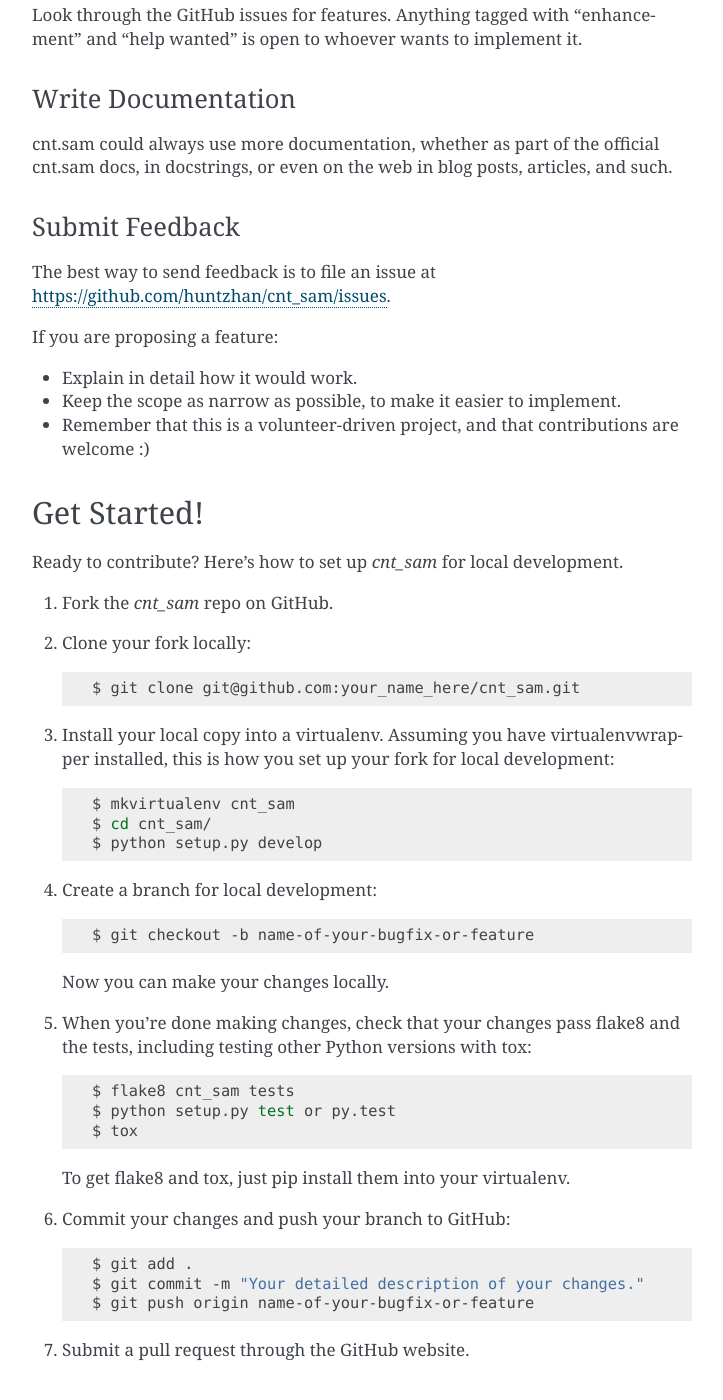
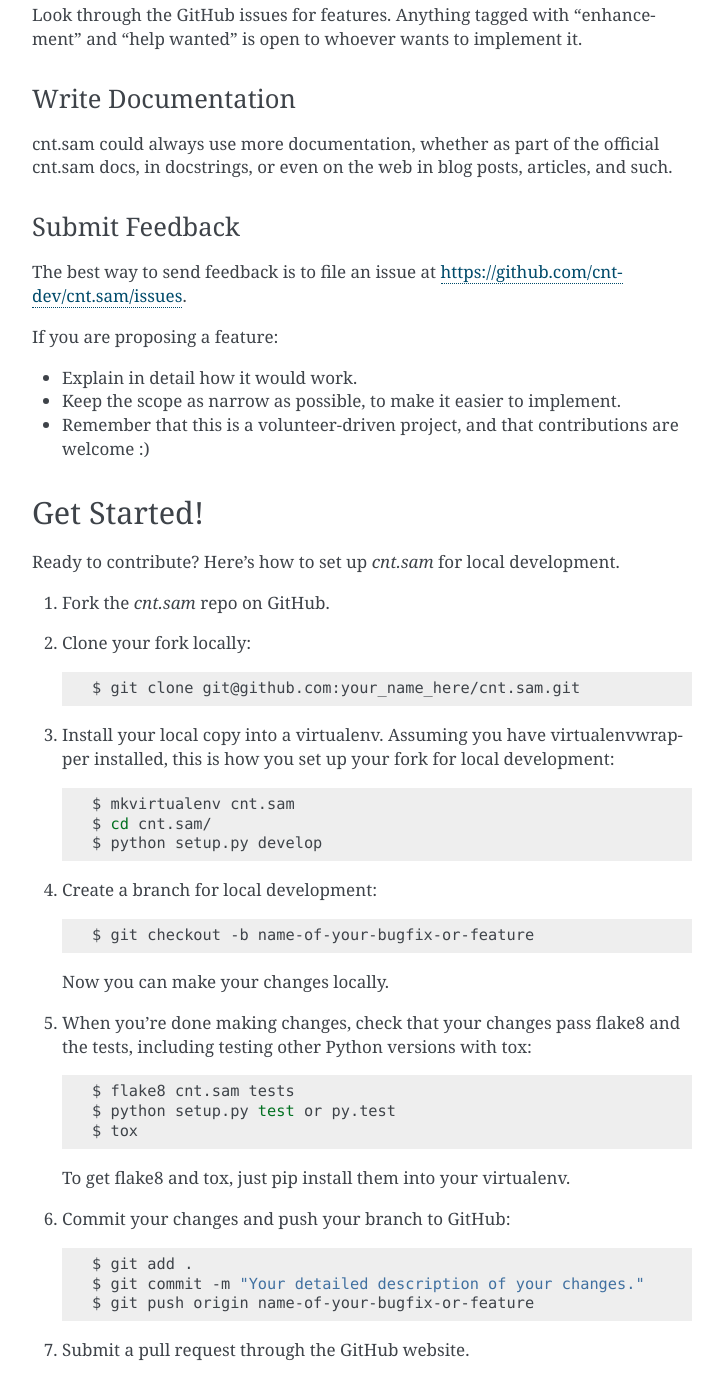
Before and after one commit to cnt-dev/cnt.sam, a Sphinx documentation site: the page built from docs/contributing.rst, in a window 1280 px wide and 1400 px high, scrolled down 704 px. Shown: the whole window, without its empty margins (388-1111 px from the left). Built offline with Sphinx 7.4.7, drawn with Linux system fonts in a browser that asks for light colours; pages that are not in the unit, such as notebooks, are missing from menus; the version number is read from the project's files by our own code; some of the changed text lies outside the part shown.

Commit message:
Fix something. (#8)

```diff
--- a/CONTRIBUTING.rst
+++ b/CONTRIBUTING.rst
@@ -15,7 +15,7 @@ Types of Contributions
 Report Bugs
 ~~~~~~~~~~~
 
-Report bugs at https://github.com/huntzhan/cnt_sam/issues.
+Report bugs at https://github.com/cnt-dev/cnt.sam/issues.
 
 If you are reporting a bug, please include:
 
@@ -45,7 +45,7 @@ articles, and such.
 Submit Feedback
 ~~~~~~~~~~~~~~~
 
-The best way to send feedback is to file an issue at https://github.com/huntzhan/cnt_sam/issues.
+The best way to send feedback is to file an issue at https://github.com/cnt-dev/cnt.sam/issues.
 
 If you are proposing a feature:
 
@@ -57,17 +57,17 @@ If you are proposing a feature:
 Get Started!
 ------------
 
-Ready to contribute? Here's how to set up `cnt_sam` for local development.
+Ready to contribute? Here's how to set up `cnt.sam` for local development.
 
-1. Fork the `cnt_sam` repo on GitHub.
+1. Fork the `cnt.sam` repo on GitHub.
 2. Clone your fork locally::
 
-    $ git clone git@github.com:your_name_here/cnt_sam.git
+    $ git clone git@github.com:your_name_here/cnt.sam.git
 
 3. Install your local copy into a virtualenv. Assuming you have virtualenvwrapper installed, this is how you set up your fork for local development::
 
-    $ mkvirtualenv cnt_sam
-    $ cd cnt_sam/
+    $ mkvirtualenv cnt.sam
+    $ cd cnt.sam/
     $ python setup.py develop
 
 4. Create a branch for local development::
@@ -79,7 +79,7 @@ Ready to contribute? Here's how to set up `cnt_sam` for local development.
 5. When you're done making changes, check that your changes pass flake8 and the
    tests, including testing other Python versions with tox::
 
-    $ flake8 cnt_sam tests
+    $ flake8 cnt.sam tests
     $ python setup.py test or py.test
     $ tox
 
@@ -103,7 +103,7 @@ Before you submit a pull request, check that it meets these guidelines:
    your new functionality into a function with a docstring, and add the
    feature to the list in README.rst.
 3. The pull request should work for Python 2.7, 3.4, 3.5 and 3.6, and for PyPy. Check
-   https://travis-ci.org/huntzhan/cnt_sam/pull_requests
+   https://travis-ci.org/cnt-dev/cnt.sam/pull_requests
    and make sure that the tests pass for all supported Python versions.
 
 Tips
@@ -111,7 +111,7 @@ Tips
 
 To run a subset of tests::
 
-$ py.test tests.test_cnt_sam
+$ py.test tests.test_cnt.sam
 
 
 Deploying
--- a/docs/conf.py
+++ b/docs/conf.py
@@ -1,7 +1,7 @@
 #!/usr/bin/env python
 # -*- coding: utf-8 -*-
 #
-# cnt_sam documentation build configuration file, created by
+# cnt.sam documentation build configuration file, created by
 # sphinx-quickstart on Fri Jun  9 13:47:02 2017.
 #
 # This file is execfile()d with the current directory set to its
@@ -22,7 +22,7 @@ import os
 import sys
 sys.path.insert(0, os.path.abspath('..'))
 
-import cnt_sam
+import cnt.sam
 
 # -- General configuration ---------------------------------------------
 
@@ -56,9 +56,9 @@ author = u"Hunt Zhan"
 # the built documents.
 #
 # The short X.Y version.
-version = cnt_sam.__version__
+version = cnt.sam.__version__
 # The full version, including alpha/beta/rc tags.
-release = cnt_sam.__version__
+release = cnt.sam.__version__
 
 # The language for content autogenerated by Sphinx. Refer to documentation
 # for a list of supported languages.
@@ -101,7 +101,7 @@ html_static_path = ['_static']
 # -- Options for HTMLHelp output ---------------------------------------
 
 # Output file base name for HTML help builder.
-htmlhelp_basename = 'cnt_samdoc'
+htmlhelp_basename = 'cnt.samdoc'
 
 
 # -- Options for LaTeX output ------------------------------------------
@@ -128,7 +128,7 @@ latex_elements = {
 # (source start file, target name, title, author, documentclass
 # [howto, manual, or own class]).
 latex_documents = [
-    (master_doc, 'cnt_sam.tex',
+    (master_doc, 'cnt.sam.tex',
      u'cnt.sam Documentation',
      u'Hunt Zhan', 'manual'),
 ]
@@ -139,7 +139,7 @@ latex_documents = [
 # One entry per manual page. List of tuples
 # (source start file, name, description, authors, manual section).
 man_pages = [
-    (master_doc, 'cnt_sam',
+    (master_doc, 'cnt.sam',
      u'cnt.sam Documentation',
      [author], 1)
 ]
@@ -151,10 +151,10 @@ man_pages = [
 # (source start file, target name, title, author,
 #  dir menu entry, description, category)
 texinfo_documents = [
-    (master_doc, 'cnt_sam',
+    (master_doc, 'cnt.sam',
      u'cnt.sam Documentation',
      author,
-     'cnt_sam',
+     'cnt.sam',
      'One line description of project.',
      'Miscellaneous'),
 ]
--- a/docs/usage.rst
+++ b/docs/usage.rst
@@ -4,4 +4,4 @@ Usage
 
 To use cnt.sam in a project::
 
-    import cnt_sam
+    import cnt.sam
```
Also changed, not shown: README.rst (+4 -4 lines), docs/installation.rst (+5 -5 lines), docs/modules.rst (added, +7 -0 lines), docs/sam.rst (added, +22 -0 lines), 4 other files.
